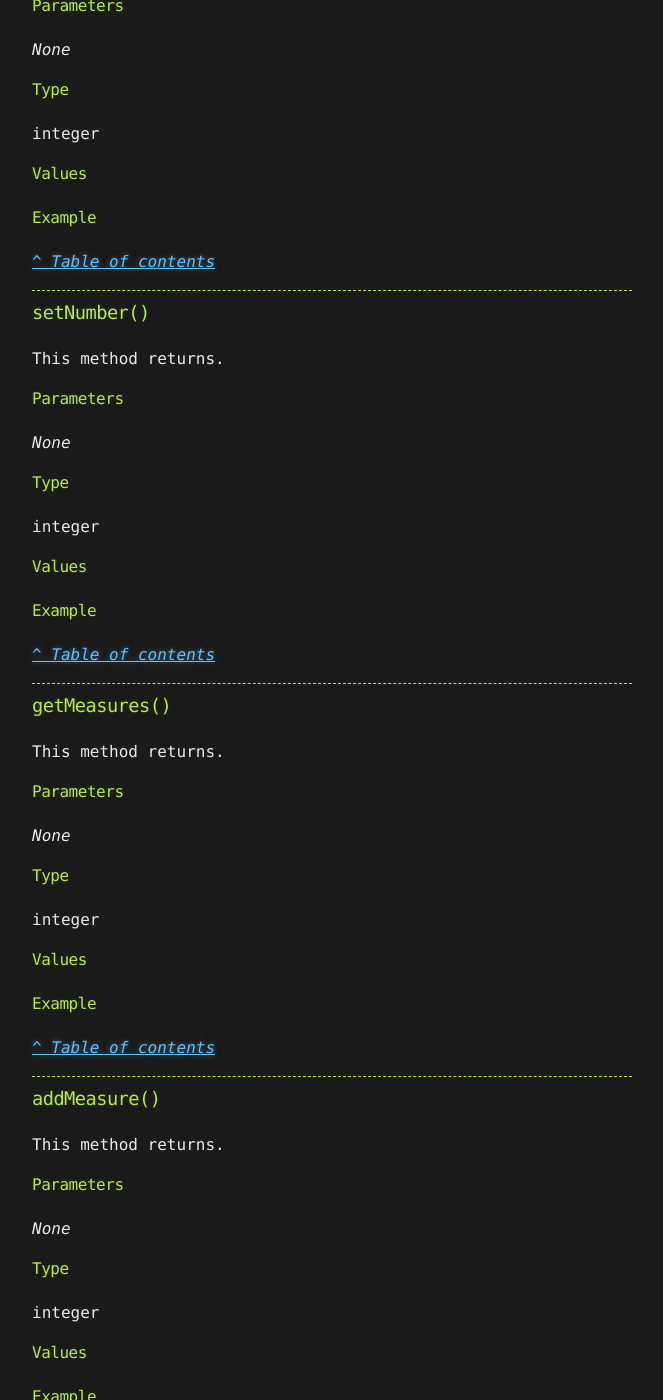
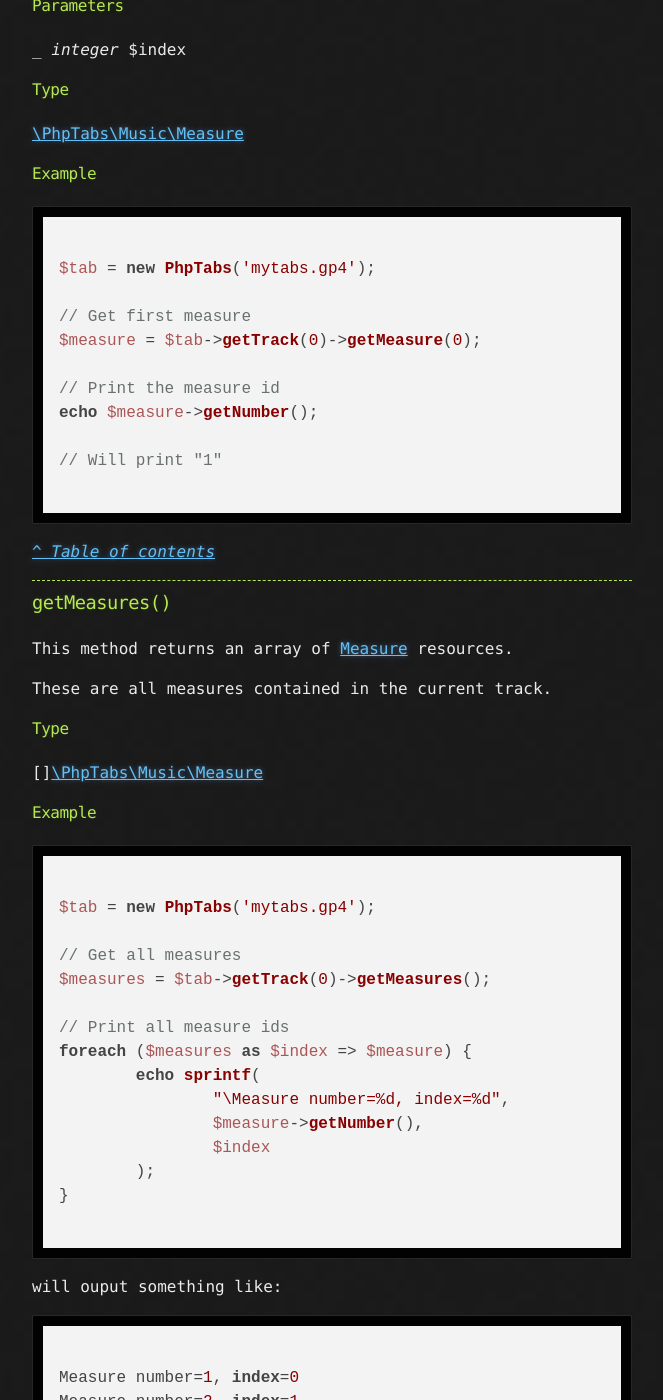
Before and after one commit to stdtabs/stdtabs.github.io, a Jekyll site: the page built from docs/music-track.md, in a window 1280 px wide and 1400 px high, scrolled down 2042 px. Shown: the whole window, without its empty margins (308-971 px from the left). Built offline with Jekyll 4.4.1, drawn with Linux system fonts in a browser that asks for light colours; nearby versions of some CDN libraries; some of the changed text lies outside the part shown.

Commit message:
Add getMeasure and getMeasures docs

````diff
--- a/docs/music-track.md
+++ b/docs/music-track.md
@@ -12,7 +12,7 @@ excerpt: API Music\Track usage
 - [Parent container](#parent-container)
 - [Accessing child nodes](#accessing-child-nodes)
 	- [countMeasures()](#countmeasures)
-	- [getMeasure()](#getmeasure)
+	- [getMeasure()](#getmeasureindex)
 	- [getMeasures()](#getmeasures)
 	- [countStrings()](#countstrings)
 	- [getString()](#getstring)
@@ -80,6 +80,83 @@ $track = $tab->getTrack(0);
 echo $track->countMeasures();
 
 // Will print a number between 0 and n-1
+
+```
+
+[_^ Table of contents_]({{ page.permalink }}#top)
+
+------------------------------------------------------------------------
+
+### getMeasure($index)
+
+This method returns a [Measure](/music-measure.html) resource.
+
+#### Parameters
+
+_ _integer_ $index
+
+#### Type
+
+[\PhpTabs\Music\Measure](/music-measure.html)
+
+#### Example
+
+```php
+
+$tab = new PhpTabs('mytabs.gp4');
+
+// Get first measure
+$measure = $tab->getTrack(0)->getMeasure(0);
+
+// Print the measure id
+echo $measure->getNumber();
+
+// Will print "1"
+
+```
+
+[_^ Table of contents_]({{ page.permalink }}#top)
+
+------------------------------------------------------------------------
+
+### getMeasures()
+
+This method returns an array of [Measure](/music-measure.html) resources.
+
+These are all measures contained in the current track.
+
+#### Type
+
+\[\][\PhpTabs\Music\Measure](/music-measure.html)
+
+#### Example
+
+```php
+
+$tab = new PhpTabs('mytabs.gp4');
+
+// Get all measures
+$measures = $tab->getTrack(0)->getMeasures();
+
+// Print all measure ids
+foreach ($measures as $index => $measure) {
+	echo sprintf(
+		"\Measure number=%d, index=%d",
+		$measure->getNumber(),
+		$index
+	);
+}
+
+```
+
+will ouput something like:
+
+```
+
+Measure number=1, index=0
+Measure number=2, index=1
+Measure number=3, index=2
+Measure number=4, index=3
 
 ```
 
@@ -131,51 +208,7 @@ integer
 
 ------------------------------------------------------------------------
 
-### getMeasures()
-
-This method returns.
-
-#### Parameters
-
-_None_
-
-#### Type
-
-integer
-
-#### Values
-
-
-#### Example
-
-
-[_^ Table of contents_]({{ page.permalink }}#top)
-
-------------------------------------------------------------------------
-
 ### addMeasure()
-
-This method returns.
-
-#### Parameters
-
-_None_
-
-#### Type
-
-integer
-
-#### Values
-
-
-#### Example
-
-
-[_^ Table of contents_]({{ page.permalink }}#top)
-
-------------------------------------------------------------------------
-
-### getMeasure()
 
 This method returns.
 
@@ -725,9 +758,6 @@ integer
 
 ------------------------------------------------------------------------
 
-
-------------------------------------------------------------------------
-
 ## Accessing properties
 
 ------------------------------------------------------------------------
````
Also changed, not shown: other parts of docs/music-track.md (+1 -1 lines).
